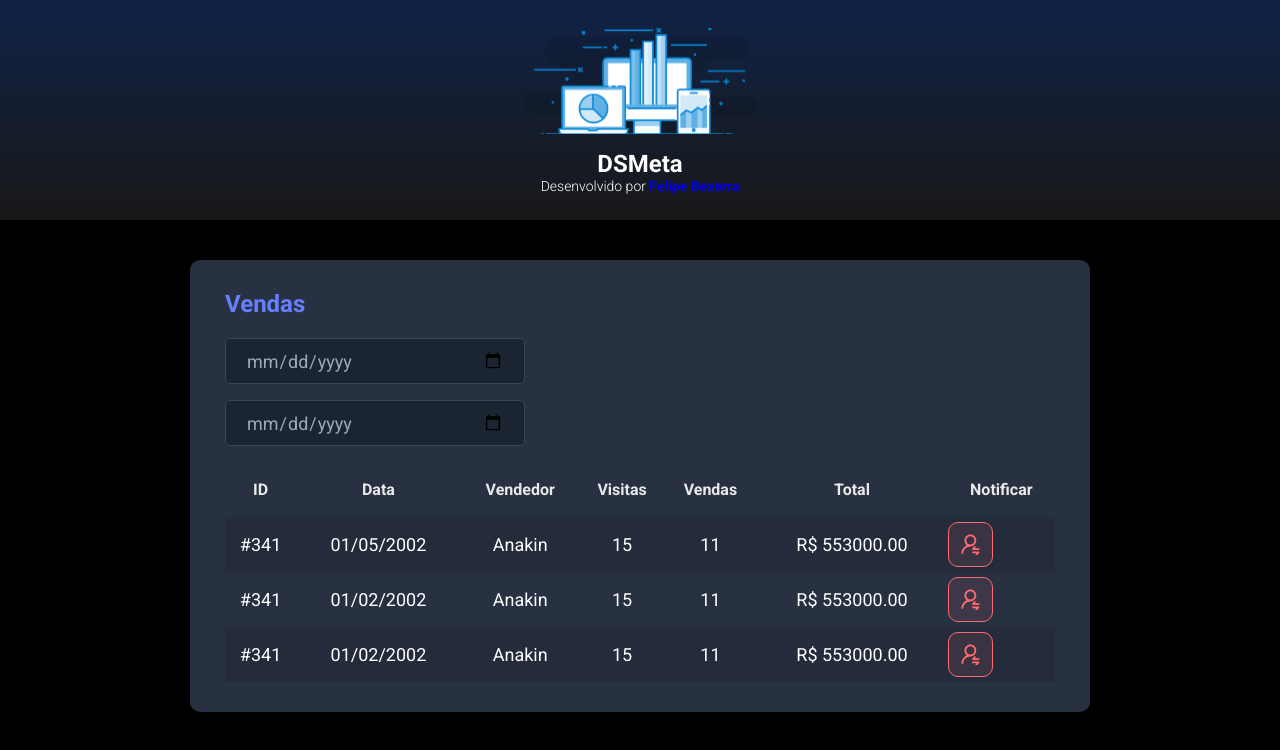
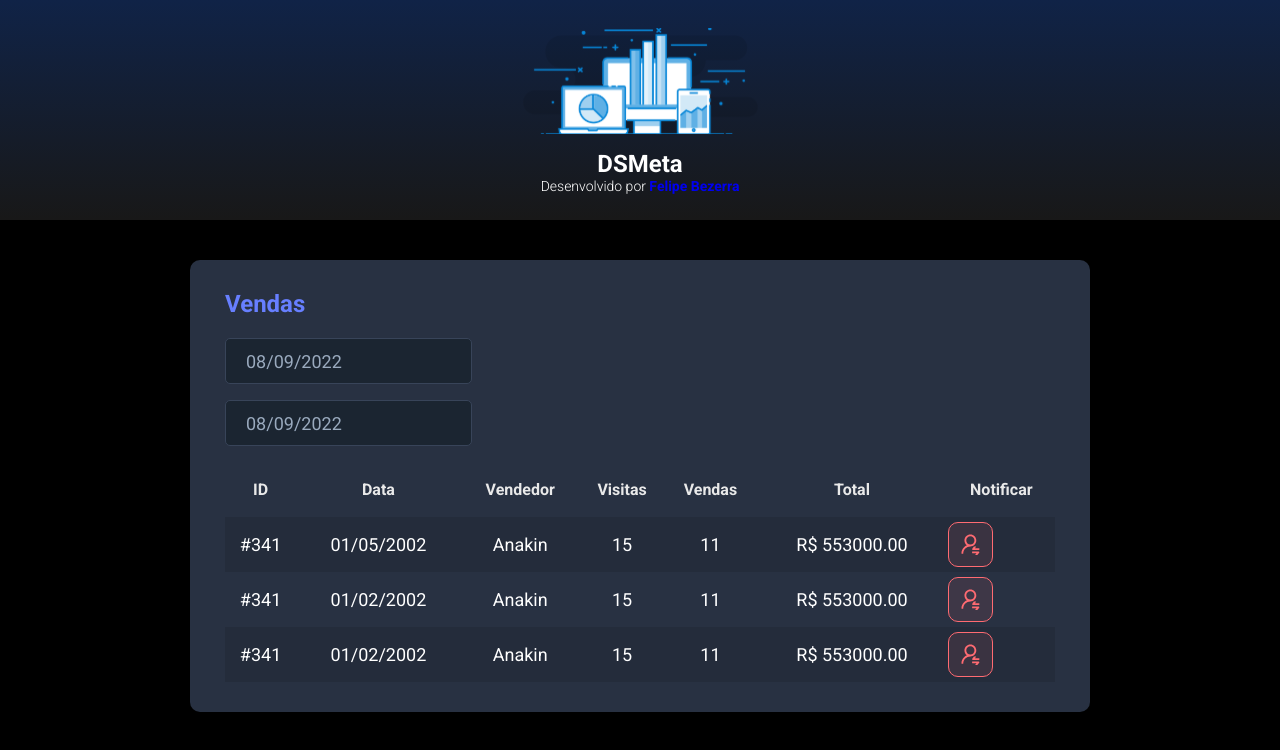
Before and after one commit to bzr-lipe/projetoSpring-React, a React (Vite) app in the folder frontend/: page / in a window 1280 px wide. Shown: the top 750 px of the page. Built offline with nearby package versions, Linux system fonts and the light colour scheme.

Commit message:
Datepicker

```diff
--- a/frontend/package.json
+++ b/frontend/package.json
@@ -9,7 +9,9 @@
     "preview": "vite preview"
   },
   "dependencies": {
+    "@types/react-datepicker": "4.4.2",
     "react": "^18.2.0",
+    "react-datepicker": "4.8.0",
     "react-dom": "^18.2.0"
   },
   "devDependencies": {
--- a/frontend/src/components/SalesCard/index.tsx
+++ b/frontend/src/components/SalesCard/index.tsx
@@ -1,4 +1,6 @@
 import NotificationButton from '../NotificationButton'
+import DatePicker from "react-datepicker";
+import "react-datepicker/dist/react-datepicker.css";
 
 import './styles.css'
 
@@ -8,10 +10,20 @@
             <h2>Vendas</h2>
             <div id="forms">
                 <div className="dsmeta-form-control-container">
-                    <input className="dsmeta-form-control" type="date"/>
+                    <DatePicker
+                        selected={new Date()}
+                        onChange={(date: Date) => { }}
+                        className="dsmeta-form-control"
+                        dateFormat="dd/MM/yyyy"
+                    />
                 </div>
                 <div className="dsmeta-form-control-container">
-                    <input className="dsmeta-form-control" type="date"/>
+                    <DatePicker
+                        selected={new Date()}
+                        onChange={(date: Date) => { }}
+                        className="dsmeta-form-control"
+                        dateFormat="dd/MM/yyyy"
+                    />
                 </div>
             </div>
             <div>
@@ -37,7 +49,7 @@
                                 <td className="show992">11</td>
                                 <td>R$ 553000.00</td>
                                 <td>
-                                    <NotificationButton/>
+                                    <NotificationButton />
                                 </td>
                             </tr>
                             <tr>
@@ -48,7 +60,7 @@
                                 <td className="show992">11</td>
                                 <td>R$ 553000.00</td>
                                 <td>
-                                    <NotificationButton/>
+                                    <NotificationButton />
                                 </td>
                             </tr>
                             <tr>
@@ -59,7 +71,7 @@
                                 <td className="show992">11</td>
                                 <td>R$ 553000.00</td>
                                 <td>
-                                   <NotificationButton/>
+                                    <NotificationButton />
                                 </td>
                             </tr>
                         </tbody>
```
Also changed, not shown: 1 other file (tests, documents, lock files or other folders).
